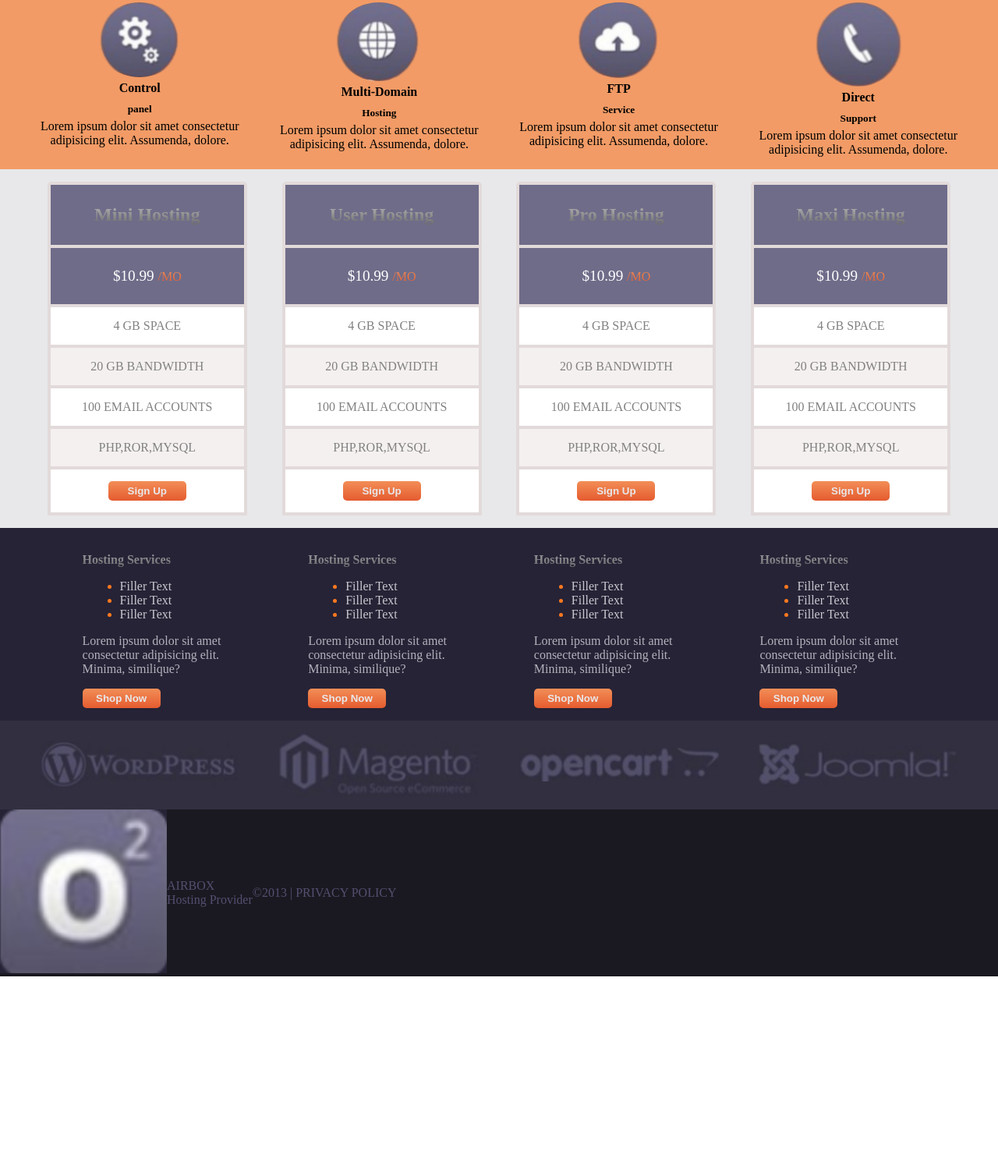
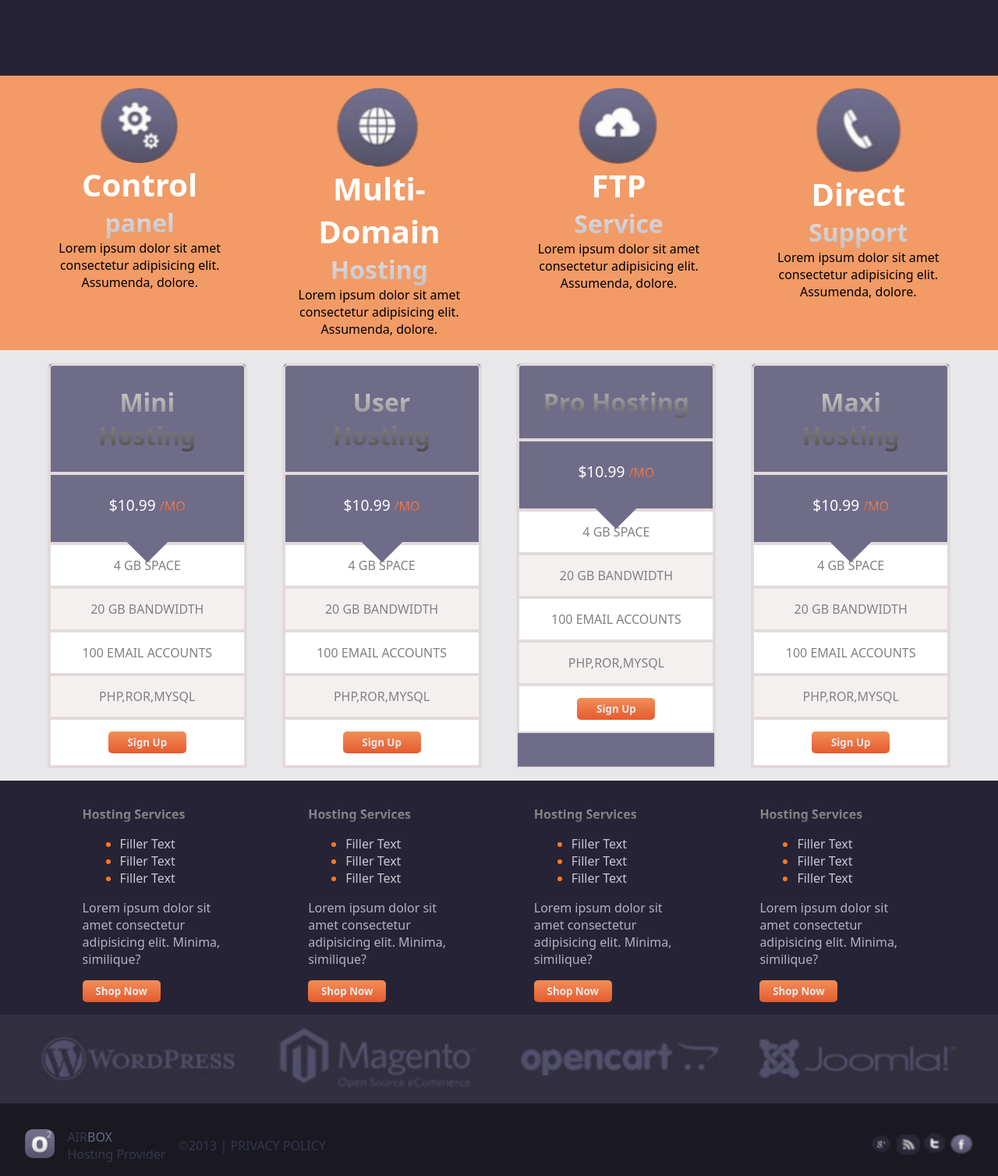
Before and after one commit to Trey-Farner/MCA-Airbox, a plain HTML site: page index.html in a window 1280 px wide. Shown: the part 672-2180 px from the top of the page at 78% size. Before the commit the page ends 1924 px from the top, so only its background shows below. Drawn offline with Linux system fonts and the light colour scheme; a web font is replaced by a local one.

Commit message:
Final product
Finished with the website with one media query.

```diff
--- a/css/style.css
+++ b/css/style.css
@@ -2,6 +2,7 @@
     box-sizing: border-box;
     padding: 0;
     margin: 0;
+    font-family: system-ui, -apple-system, BlinkMacSystemFont, 'Segoe UI', Roboto, Oxygen, Ubuntu, Cantarell, 'Open Sans', 'Helvetica Neue', sans-serif;
 }
 
 header {
@@ -9,6 +10,28 @@ header {
 }
 
 /*banner*/
+
+.menu {
+    display: none;
+}
+
+@media screen and (max-width: 768px) {
+    .menu {
+        display: flex;
+        align-self: start;
+        justify-self: start;
+        background: #262336;
+        border: none;
+    }
+
+    .menuIcon {
+        width: 4rem;
+    }
+
+    .navigation {
+        display: none;
+    }
+}
 
 .banner {
     display: flex;
@@ -70,12 +93,15 @@ header {
         margin: 1rem;
     }
 
-    & a {
+    & button {
         text-decoration: none;
         color: #fff;
-        padding: 12px;
+        padding: 15px 12px;
+        margin-top: 15px;
         background: linear-gradient(#817b9b, #6b6780);
+        border: none;
         border-radius: 4px;
+        font-size: 1.5 rem;
     }
 }
 
@@ -104,8 +130,16 @@ header {
         border-radius: 100%;
     }
 
-    & h4, h5 {
-        margin: 5px;
+    h5 {
+        font-size: 2rem;
+        background: linear-gradient(#e3e1eb, #c2c2c2);
+        background-clip: text;
+        color: transparent;
+    }
+
+    h4 {
+        font-size: 2.5rem;
+        color: #fff;
     }
 }
 
@@ -128,6 +162,19 @@ header {
         min-width: 200px;
         color: #818181;
     }
+}
+
+.arrow {
+    height: 50px;
+    width: 50px;
+    background: #6f6c89;
+    border-radius: 20px 0 0 0;
+    rotate: 45deg;
+    justify-self: center;
+}
+
+.price {
+    height: 90px;
 }
 
 .grey {
@@ -159,7 +206,7 @@ header {
     border: 2px solid #e2dada;
 }
 
-button {
+.signUp, .shopNow {
     background: linear-gradient(#f28e57, #e55b2f);
     color: #e8e8ea;
     padding: 5px;
@@ -173,7 +220,8 @@ button {
     background: linear-gradient(#fff, #222);
     background-clip: text;
     color: transparent;
-    font-size: x-large;
+    font-size: 2rem;
+    border-radius: 5px 5px 0 0;
 }
 
 /*services*/
@@ -234,8 +282,33 @@ button {
 
 .footer {
     display: flex;
-    justify-content: left;
+    justify-content: space-between;
     align-items: center;
+    padding: 2rem;
     background: #1a1921;
-    color: #544f70;
+    color: #34374D;
 }
+
+.box1 {
+    display: flex;
+    align-items: center;
+}
+
+.bottomLogo {
+    width: 3vw;
+    max-width: 100px;
+    min-width: 38px;
+    border-radius: 10px;
+}
+
+.copyright, .companyName {
+    padding-left: 1rem;
+
+    & span {
+        color: #656A86;
+    }
+}
+
+.socials .icons {
+    width: 30px;
+}
--- a/index.html
+++ b/index.html
@@ -4,11 +4,16 @@
     <meta charset="UTF-8">
     <meta name="viewport" content="width=device-width, initial-scale=1.0">
     <link rel="stylesheet" href="./css/style.css">
+    <link href="https://fonts.googleapis.com/css2?family=Chocolate+Classical+Sans&family=Roboto:ital,wght@0,100..900;1,100..900&display=swap" rel="stylesheet">
     <title>Airbox</title>
 </head>
 <body>
     <header role="banner">
         <div class="banner">
+            <button class="menu">
+                <img src="./images/menu icon.png" alt="menu icon" class="menuIcon">
+            </button>
+
             <div class="logo">
                 <img src="./images/logo.png" alt="O squared; the Airbox logo">
                 <div class="text">
@@ -33,7 +38,7 @@
             <h1>Customer Support</h1>
             <h2>For all our clients</h2>
             <p>Lorem ipsum dolor, sit amet consectetur adipisicing elit. Repudiandae quam tenetur omnis ipsum odio, optio itaque voluptatibus aperiam, vel sed distinctio error. Inventore repellat quo rerum commodi laborum explicabo eos.</p>
-            <a href="#">Try Now</a>
+            <button>Try Now</button>
         </div>
     </header>
 
@@ -68,50 +73,58 @@
         <div class="hosting">
             <div class="mini Hosting">
                 <h2 class="grey title">Mini Hosting</h2>
-                <p class="price grey">$10.99 <span>/MO</span>
-                </p>
+                <div class="price grey">
+                    $10.99 <span>/MO</span>
+                    <div class="arrow"></div>
+                </div>
                 <p class="white">4 GB SPACE</p>
                 <p class="dark descriptor">20 GB BANDWIDTH</p>
                 <p class="white">100 EMAIL ACCOUNTS</p>
                 <p class="dark descriptor">PHP,ROR,MYSQL</p>
                 <div class="white">
-                    <button type="button">Sign Up</button>
+                    <button type="button" class="signUp">Sign Up</button>
                 </div>
             </div>
             <div class="user Hosting">
                 <h2 class="grey title">User Hosting</h2>
-                <p class="price grey">$10.99 <span>/MO</span>
-                </p>
+                <div class="price grey">
+                    $10.99 <span>/MO</span>
+                    <div class="arrow"></div>
+                </div>
                 <p class="white">4 GB SPACE</p>
                 <p class="dark descriptor">20 GB BANDWIDTH</p>
                 <p class="white">100 EMAIL ACCOUNTS</p>
                 <p class="dark descriptor">PHP,ROR,MYSQL</p>
                 <div class="white">
-                    <button type="button">Sign Up</button>
+                    <button type="button" class="signUp">Sign Up</button>
                 </div>
             </div>
             <div class="pro Hosting">
                 <h2 class="grey title">Pro Hosting</h2>
-                <p class="price grey">$10.99 <span>/MO</span>
-                </p>
+                <div class="price grey">
+                    $10.99 <span>/MO</span>
+                    <div class="arrow"></div>
+                </div>
                 <p class="white">4 GB SPACE</p>
                 <p class="dark descriptor">20 GB BANDWIDTH</p>
                 <p class="white">100 EMAIL ACCOUNTS</p>
                 <p class="dark descriptor">PHP,ROR,MYSQL</p>
                 <div class="white">
-                    <button type="button">Sign Up</button>
+                    <button type="button" class="signUp">Sign Up</button>
                 </div>
             </div>
             <div class="maxi Hosting">
                 <h2 class="grey title">Maxi Hosting</h2>
-                <p class="price grey">$10.99 <span>/MO</span>
-                </p>
+                <div class="price grey">
+                    $10.99 <span>/MO</span>
+                    <div class="arrow"></div>
+                </div>
                 <p class="white">4 GB SPACE</p>
                 <p class="dark descriptor">20 GB BANDWIDTH</p>
                 <p class="white">100 EMAIL ACCOUNTS</p>
                 <p class="dark descriptor">PHP,ROR,MYSQL</p>
                 <div class="white">
-                    <button type="button">Sign Up</button>
+                    <button type="button" class="signUp">Sign Up</button>
                 </div>
             </div>
         </div>
@@ -125,7 +138,7 @@
                     <li>Filler Text</li>
                 </ul>
                 <p>Lorem ipsum dolor sit amet consectetur adipisicing elit. Minima, similique?</p>
-                <button type="submit">Shop Now</button>
+                <button type="submit" class="shopNow">Shop Now</button>
             </div>
             <div class="hostServices">
                 <h4>Hosting Services</h4>
@@ -135,7 +148,7 @@
                     <li>Filler Text</li>
                 </ul>
                 <p>Lorem ipsum dolor sit amet consectetur adipisicing elit. Minima, similique?</p>
-                <button type="submit">Shop Now</button>
+                <button type="submit" class="shopNow">Shop Now</button>
             </div><div class="hostServices">
                 <h4>Hosting Services</h4>
                 <ul>
@@ -144,7 +157,7 @@
                     <li>Filler Text</li>
                 </ul>
                 <p>Lorem ipsum dolor sit amet consectetur adipisicing elit. Minima, similique?</p>
-                <button type="submit">Shop Now</button>
+                <button type="submit" class="shopNow">Shop Now</button>
             </div><div class="hostServices">
                 <h4>Hosting Services</h4>
                 <ul>
@@ -153,7 +166,7 @@
                     <li>Filler Text</li>
                 </ul>
                 <p>Lorem ipsum dolor sit amet consectetur adipisicing elit. Minima, similique?</p>
-                <button type="submit">Shop Now</button>
+                <button type="submit" class="shopNow">Shop Now</button>
             </div>
         </div>
 
@@ -167,8 +180,9 @@
 
     <footer>
         <div class="footer">
+            <div class="box1">
                 <div class="footLogo">
-                <img src="./images/logo.png" alt="airbox logo">
+                    <img src="./images/logo.png" alt="airbox logo" class="bottomLogo">
                 </div>
                 <div class="companyName">
                     <p class="airBox">AIR<span>BOX</span></p>
@@ -177,11 +191,12 @@
                 <div class="copyright">
                     <p>&copy;2013 | PRIVACY POLICY</p>
                 </div>
+            </div>
             <div class="socials">
-                <img src="" alt="">
-                <img src="" alt="">
-                <img src="" alt="">
-                <img src="" alt="">
+                <img src="./images/google.png" alt="google plus icon" class="icons">
+                <img src="./images/wifi.png" alt="wifi icon" class="icons">
+                <img src="./images/twitter.png" alt="twitter icon" class="icons">
+                <img src="./images/facebook.png" alt="facebook icon" class="icons">
             </div>
         </div>
     </footer>
```
Also changed, not shown: images/facebook.png (added), images/google.png (added), images/menu icon.png (added), images/twitter.png (added), images/wifi.png (added). Lines whose indentation alone changed are shown as unchanged.
